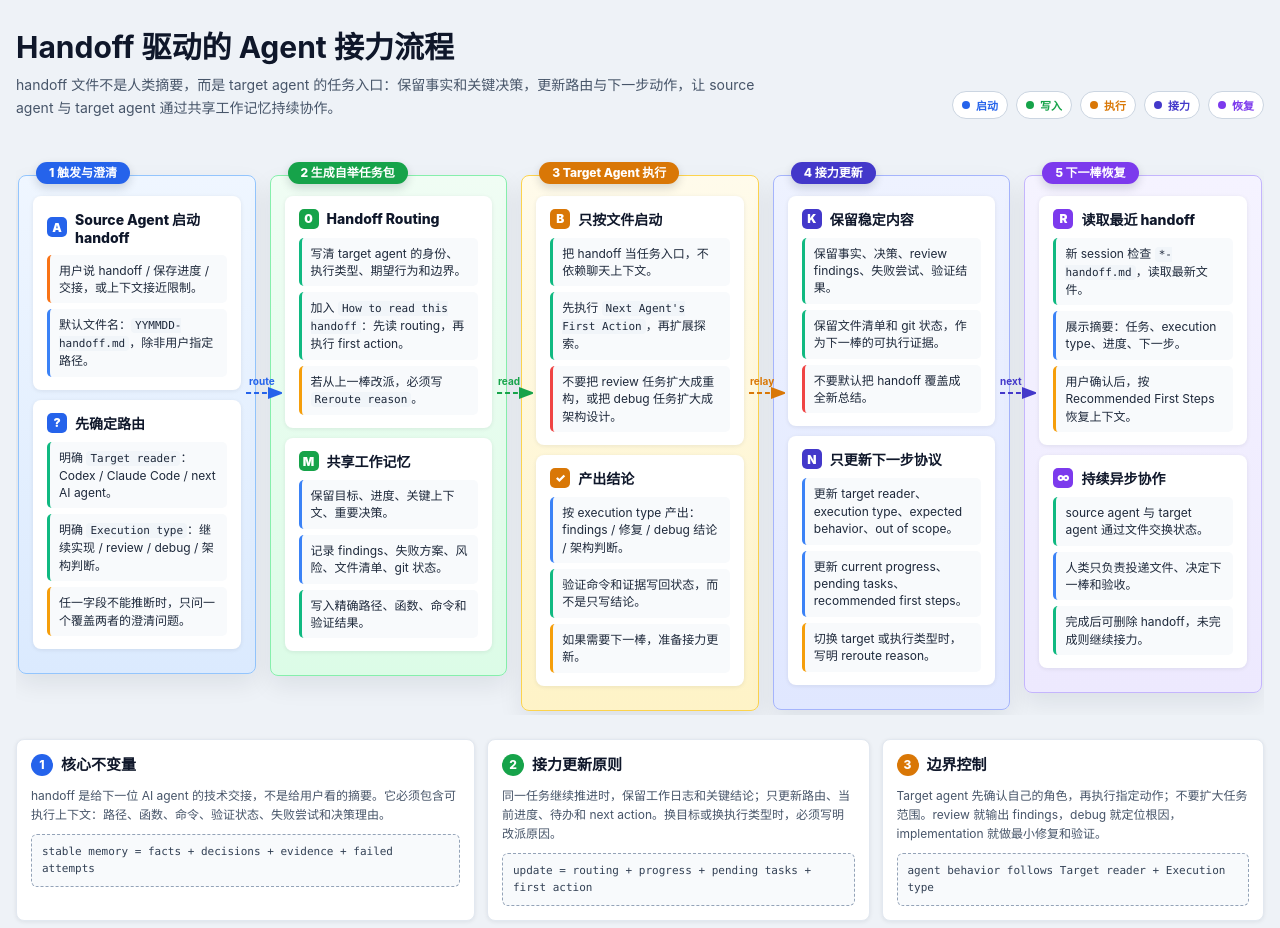
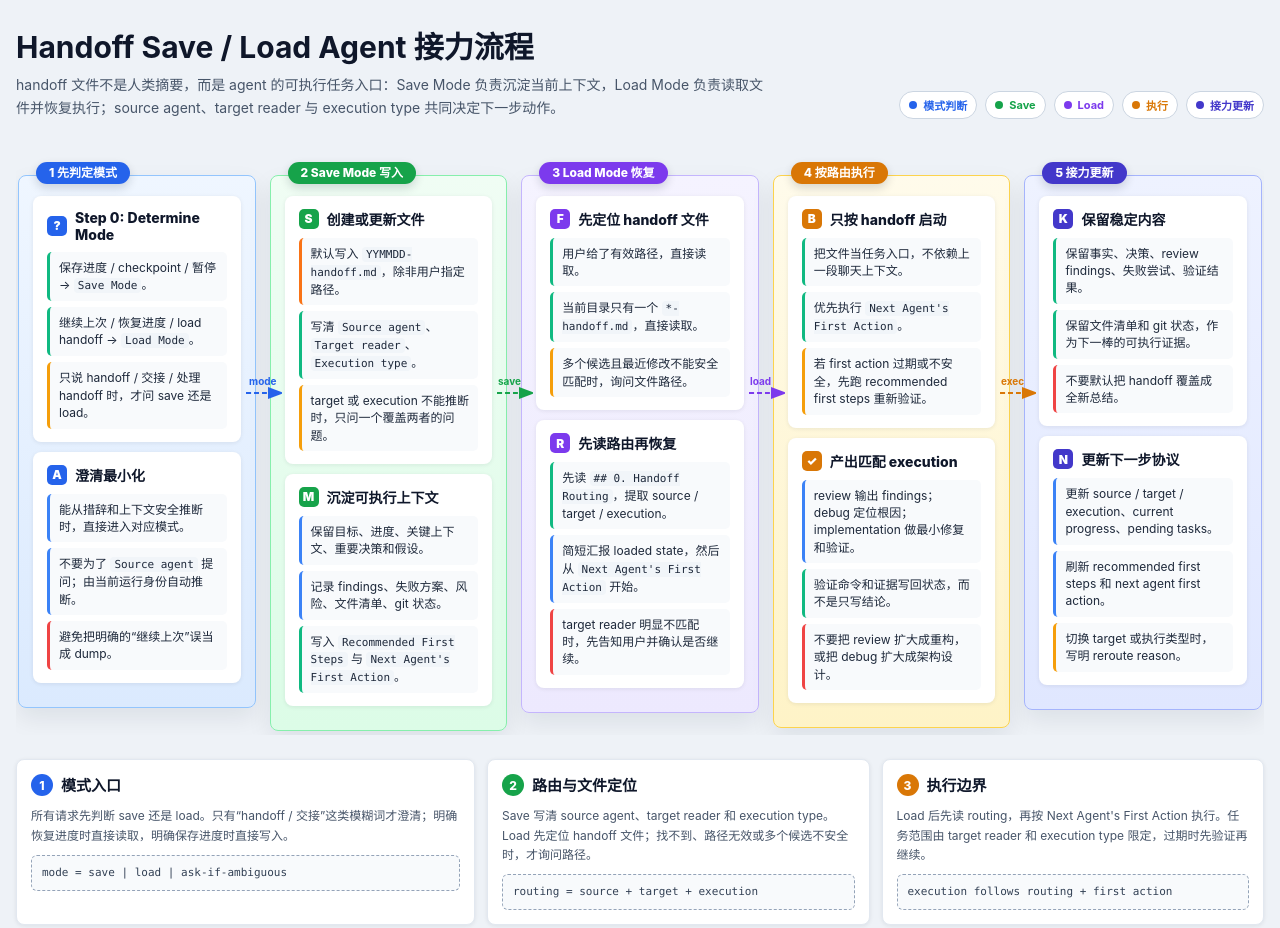
Before and after one commit to JJLAAA/skills, a plain HTML site: page assets/handoff-agent-relay-infographic.html in a window 1280 px wide. Drawn offline with Linux system fonts and the light colour scheme.

Commit message:
update skill

```diff
--- a/assets/handoff-agent-relay-infographic.html
+++ b/assets/handoff-agent-relay-infographic.html
@@ -329,89 +329,113 @@
   <main class="diagram-wrapper">
     <header>
       <div>
-        <h1>Handoff 驱动的 Agent 接力流程</h1>
-        <p class="subtitle">handoff 文件不是人类摘要，而是 target agent 的任务入口：保留事实和关键决策，更新路由与下一步动作，让 source agent 与 target agent 通过共享工作记忆持续协作。</p>
+        <h1>Handoff Save / Load Agent 接力流程</h1>
+        <p class="subtitle">handoff 文件不是人类摘要，而是 agent 的可执行任务入口：Save Mode 负责沉淀当前上下文，Load Mode 负责读取文件并恢复执行；source agent、target reader 与 execution type 共同决定下一步动作。</p>
       </div>
       <div class="legend" aria-label="legend">
-        <span class="tag" style="color:var(--blue)"><span class="dot"></span>启动</span>
-        <span class="tag" style="color:var(--green)"><span class="dot"></span>写入</span>
+        <span class="tag" style="color:var(--blue)"><span class="dot"></span>模式判断</span>
+        <span class="tag" style="color:var(--green)"><span class="dot"></span>Save</span>
+        <span class="tag" style="color:var(--violet)"><span class="dot"></span>Load</span>
         <span class="tag" style="color:var(--amber)"><span class="dot"></span>执行</span>
-        <span class="tag" style="color:var(--indigo)"><span class="dot"></span>接力</span>
-        <span class="tag" style="color:var(--violet)"><span class="dot"></span>恢复</span>
+        <span class="tag" style="color:var(--indigo)"><span class="dot"></span>接力更新</span>
       </div>
     </header>
 
     <section class="flow" aria-label="handoff flow">
       <div class="phase-wrap">
-        <div class="badge blue">1 触发与澄清</div>
+        <div class="badge blue">1 先判定模式</div>
         <section class="phase blue">
           <div class="card">
-            <div class="card-title"><span class="icon blue">A</span>Source Agent 启动 handoff</div>
-            <div class="item event">用户说 handoff / 保存进度 / 交接，或上下文接近限制。</div>
-            <div class="item info">默认文件名：<code>YYMMDD-handoff.md</code>，除非用户指定路径。</div>
+            <div class="card-title"><span class="icon blue">?</span>Step 0: Determine Mode</div>
+            <div class="item ok">保存进度 / checkpoint / 暂停 → <code>Save Mode</code>。</div>
+            <div class="item ok">继续上次 / 恢复进度 / load handoff → <code>Load Mode</code>。</div>
+            <div class="item warn">只说 handoff / 交接 / 处理 handoff 时，才问 save 还是 load。</div>
           </div>
           <div class="card">
-            <div class="card-title"><span class="icon blue">?</span>先确定路由</div>
-            <div class="item ok">明确 <code>Target reader</code>：Codex / Claude Code / next AI agent。</div>
-            <div class="item ok">明确 <code>Execution type</code>：继续实现 / review / debug / 架构判断。</div>
-            <div class="item warn">任一字段不能推断时，只问一个覆盖两者的澄清问题。</div>
+            <div class="card-title"><span class="icon blue">A</span>澄清最小化</div>
+            <div class="item info">能从措辞和上下文安全推断时，直接进入对应模式。</div>
+            <div class="item info">不要为了 <code>Source agent</code> 提问；由当前运行身份自动推断。</div>
+            <div class="item danger">避免把明确的“继续上次”误当成 dump。</div>
           </div>
         </section>
         <svg class="connector" viewBox="0 0 38 56">
           <defs><marker id="arrow-blue" markerWidth="8" markerHeight="8" refX="6" refY="3" orient="auto"><path d="M0,0 L0,6 L8,3 z" fill="#2563eb"/></marker></defs>
           <path d="M2,28 C13,28 22,28 36,28" stroke="#2563eb" stroke-width="2" stroke-dasharray="5,3" fill="none" marker-end="url(#arrow-blue)"/>
-          <text x="5" y="20" fill="#2563eb">route</text>
+          <text x="5" y="20" fill="#2563eb">mode</text>
         </svg>
       </div>
 
       <div class="phase-wrap">
-        <div class="badge green">2 生成自举任务包</div>
+        <div class="badge green">2 Save Mode 写入</div>
         <section class="phase green">
           <div class="card">
-            <div class="card-title"><span class="icon green">0</span>Handoff Routing</div>
-            <div class="item ok">写清 target agent 的身份、执行类型、期望行为和边界。</div>
-            <div class="item ok">加入 <code>How to read this handoff</code>：先读 routing，再执行 first action。</div>
-            <div class="item warn">若从上一棒改派，必须写 <code>Reroute reason</code>。</div>
+            <div class="card-title"><span class="icon green">S</span>创建或更新文件</div>
+            <div class="item event">默认写入 <code>YYMMDD-handoff.md</code>，除非用户指定路径。</div>
+            <div class="item ok">写清 <code>Source agent</code>、<code>Target reader</code>、<code>Execution type</code>。</div>
+            <div class="item warn">target 或 execution 不能推断时，只问一个覆盖两者的问题。</div>
           </div>
           <div class="card">
-            <div class="card-title"><span class="icon green">M</span>共享工作记忆</div>
-            <div class="item info">保留目标、进度、关键上下文、重要决策。</div>
+            <div class="card-title"><span class="icon green">M</span>沉淀可执行上下文</div>
+            <div class="item info">保留目标、进度、关键上下文、重要决策和假设。</div>
             <div class="item info">记录 findings、失败方案、风险、文件清单、git 状态。</div>
-            <div class="item ok">写入精确路径、函数、命令和验证结果。</div>
+            <div class="item ok">写入 <code>Recommended First Steps</code> 与 <code>Next Agent's First Action</code>。</div>
           </div>
         </section>
         <svg class="connector" viewBox="0 0 38 56">
           <defs><marker id="arrow-green" markerWidth="8" markerHeight="8" refX="6" refY="3" orient="auto"><path d="M0,0 L0,6 L8,3 z" fill="#16a34a"/></marker></defs>
           <path d="M2,28 C13,28 22,28 36,28" stroke="#16a34a" stroke-width="2" stroke-dasharray="5,3" fill="none" marker-end="url(#arrow-green)"/>
-          <text x="3" y="20" fill="#16a34a">read</text>
+          <text x="3" y="20" fill="#16a34a">save</text>
         </svg>
       </div>
 
       <div class="phase-wrap">
-        <div class="badge amber">3 Target Agent 执行</div>
+        <div class="badge violet">3 Load Mode 恢复</div>
+        <section class="phase violet">
+          <div class="card">
+            <div class="card-title"><span class="icon violet">F</span>先定位 handoff 文件</div>
+            <div class="item ok">用户给了有效路径，直接读取。</div>
+            <div class="item ok">当前目录只有一个 <code>*-handoff.md</code>，直接读取。</div>
+            <div class="item warn">多个候选且最近修改不能安全匹配时，询问文件路径。</div>
+          </div>
+          <div class="card">
+            <div class="card-title"><span class="icon violet">R</span>先读路由再恢复</div>
+            <div class="item ok">先读 <code>## 0. Handoff Routing</code>，提取 source / target / execution。</div>
+            <div class="item info">简短汇报 loaded state，然后从 <code>Next Agent's First Action</code> 开始。</div>
+            <div class="item danger">target reader 明显不匹配时，先告知用户并确认是否继续。</div>
+          </div>
+        </section>
+        <svg class="connector" viewBox="0 0 38 56">
+          <defs><marker id="arrow-violet" markerWidth="8" markerHeight="8" refX="6" refY="3" orient="auto"><path d="M0,0 L0,6 L8,3 z" fill="#7c3aed"/></marker></defs>
+          <path d="M2,28 C13,28 22,28 36,28" stroke="#7c3aed" stroke-width="2" stroke-dasharray="5,3" fill="none" marker-end="url(#arrow-violet)"/>
+          <text x="3" y="20" fill="#7c3aed">load</text>
+        </svg>
+      </div>
+
+      <div class="phase-wrap">
+        <div class="badge amber">4 按路由执行</div>
         <section class="phase amber">
           <div class="card">
-            <div class="card-title"><span class="icon amber">B</span>只按文件启动</div>
-            <div class="item ok">把 handoff 当任务入口，不依赖聊天上下文。</div>
-            <div class="item ok">先执行 <code>Next Agent's First Action</code>，再扩展探索。</div>
-            <div class="item danger">不要把 review 任务扩大成重构，或把 debug 任务扩大成架构设计。</div>
+            <div class="card-title"><span class="icon amber">B</span>只按 handoff 启动</div>
+            <div class="item ok">把文件当任务入口，不依赖上一段聊天上下文。</div>
+            <div class="item ok">优先执行 <code>Next Agent's First Action</code>。</div>
+            <div class="item warn">若 first action 过期或不安全，先跑 recommended first steps 重新验证。</div>
           </div>
           <div class="card">
-            <div class="card-title"><span class="icon amber">✓</span>产出结论</div>
-            <div class="item info">按 execution type 产出：findings / 修复 / debug 结论 / 架构判断。</div>
+            <div class="card-title"><span class="icon amber">✓</span>产出匹配 execution</div>
+            <div class="item info">review 输出 findings；debug 定位根因；implementation 做最小修复和验证。</div>
             <div class="item ok">验证命令和证据写回状态，而不是只写结论。</div>
-            <div class="item warn">如果需要下一棒，准备接力更新。</div>
+            <div class="item danger">不要把 review 扩大成重构，或把 debug 扩大成架构设计。</div>
           </div>
         </section>
         <svg class="connector" viewBox="0 0 38 56">
           <defs><marker id="arrow-amber" markerWidth="8" markerHeight="8" refX="6" refY="3" orient="auto"><path d="M0,0 L0,6 L8,3 z" fill="#d97706"/></marker></defs>
           <path d="M2,28 C13,28 22,28 36,28" stroke="#d97706" stroke-width="2" stroke-dasharray="5,3" fill="none" marker-end="url(#arrow-amber)"/>
-          <text x="3" y="20" fill="#d97706">relay</text>
+          <text x="3" y="20" fill="#d97706">exec</text>
         </svg>
       </div>
 
       <div class="phase-wrap">
-        <div class="badge indigo">4 接力更新</div>
+        <div class="badge indigo">5 接力更新</div>
         <section class="phase indigo">
           <div class="card">
             <div class="card-title"><span class="icon indigo">K</span>保留稳定内容</div>
@@ -420,33 +444,10 @@
             <div class="item danger">不要默认把 handoff 覆盖成全新总结。</div>
           </div>
           <div class="card">
-            <div class="card-title"><span class="icon indigo">N</span>只更新下一步协议</div>
-            <div class="item info">更新 target reader、execution type、expected behavior、out of scope。</div>
-            <div class="item info">更新 current progress、pending tasks、recommended first steps。</div>
+            <div class="card-title"><span class="icon indigo">N</span>更新下一步协议</div>
+            <div class="item info">更新 source / target / execution、current progress、pending tasks。</div>
+            <div class="item info">刷新 recommended first steps 和 next agent first action。</div>
             <div class="item warn">切换 target 或执行类型时，写明 reroute reason。</div>
-          </div>
-        </section>
-        <svg class="connector" viewBox="0 0 38 56">
-          <defs><marker id="arrow-indigo" markerWidth="8" markerHeight="8" refX="6" refY="3" orient="auto"><path d="M0,0 L0,6 L8,3 z" fill="#4338ca"/></marker></defs>
-          <path d="M2,28 C13,28 22,28 36,28" stroke="#4338ca" stroke-width="2" stroke-dasharray="5,3" fill="none" marker-end="url(#arrow-indigo)"/>
-          <text x="2" y="20" fill="#4338ca">next</text>
-        </svg>
-      </div>
-
-      <div class="phase-wrap">
-        <div class="badge violet">5 下一棒恢复</div>
-        <section class="phase violet">
-          <div class="card">
-            <div class="card-title"><span class="icon violet">R</span>读取最近 handoff</div>
-            <div class="item ok">新 session 检查 <code>*-handoff.md</code>，读取最新文件。</div>
-            <div class="item info">展示摘要：任务、execution type、进度、下一步。</div>
-            <div class="item warn">用户确认后，按 Recommended First Steps 恢复上下文。</div>
-          </div>
-          <div class="card">
-            <div class="card-title"><span class="icon violet">∞</span>持续异步协作</div>
-            <div class="item ok">source agent 与 target agent 通过文件交换状态。</div>
-            <div class="item info">人类只负责投递文件、决定下一棒和验收。</div>
-            <div class="item ok">完成后可删除 handoff，未完成则继续接力。</div>
           </div>
         </section>
       </div>
@@ -454,19 +455,19 @@
 
     <section class="panel" aria-label="summary rules">
       <article class="note">
-        <h2><span class="num blue">1</span>核心不变量</h2>
-        <p>handoff 是给下一位 AI agent 的技术交接，不是给用户看的摘要。它必须包含可执行上下文：路径、函数、命令、验证状态、失败尝试和决策理由。</p>
-        <div class="rule">stable memory = facts + decisions + evidence + failed attempts</div>
+        <h2><span class="num blue">1</span>模式入口</h2>
+        <p>所有请求先判断 save 还是 load。只有“handoff / 交接”这类模糊词才澄清；明确恢复进度时直接读取，明确保存进度时直接写入。</p>
+        <div class="rule">mode = save | load | ask-if-ambiguous</div>
       </article>
       <article class="note">
-        <h2><span class="num green">2</span>接力更新原则</h2>
-        <p>同一任务继续推进时，保留工作日志和关键结论；只更新路由、当前进度、待办和 next action。换目标或换执行类型时，必须写明改派原因。</p>
-        <div class="rule">update = routing + progress + pending tasks + first action</div>
+        <h2><span class="num green">2</span>路由与文件定位</h2>
+        <p>Save 写清 source agent、target reader 和 execution type。Load 先定位 handoff 文件；找不到、路径无效或多个候选不安全时，才询问路径。</p>
+        <div class="rule">routing = source + target + execution</div>
       </article>
       <article class="note">
-        <h2><span class="num amber">3</span>边界控制</h2>
-        <p>Target agent 先确认自己的角色，再执行指定动作；不要扩大任务范围。review 就输出 findings，debug 就定位根因，implementation 就做最小修复和验证。</p>
-        <div class="rule">agent behavior follows Target reader + Execution type</div>
+        <h2><span class="num amber">3</span>执行边界</h2>
+        <p>Load 后先读 routing，再按 Next Agent's First Action 执行。任务范围由 target reader 和 execution type 限定，过期时先验证再继续。</p>
+        <div class="rule">execution follows routing + first action</div>
       </article>
     </section>
   </main>
```
Also changed, not shown: handoff/SKILL.md (+115 -9 lines), README.md, assets/handoff-agent-relay-infographic.png.
